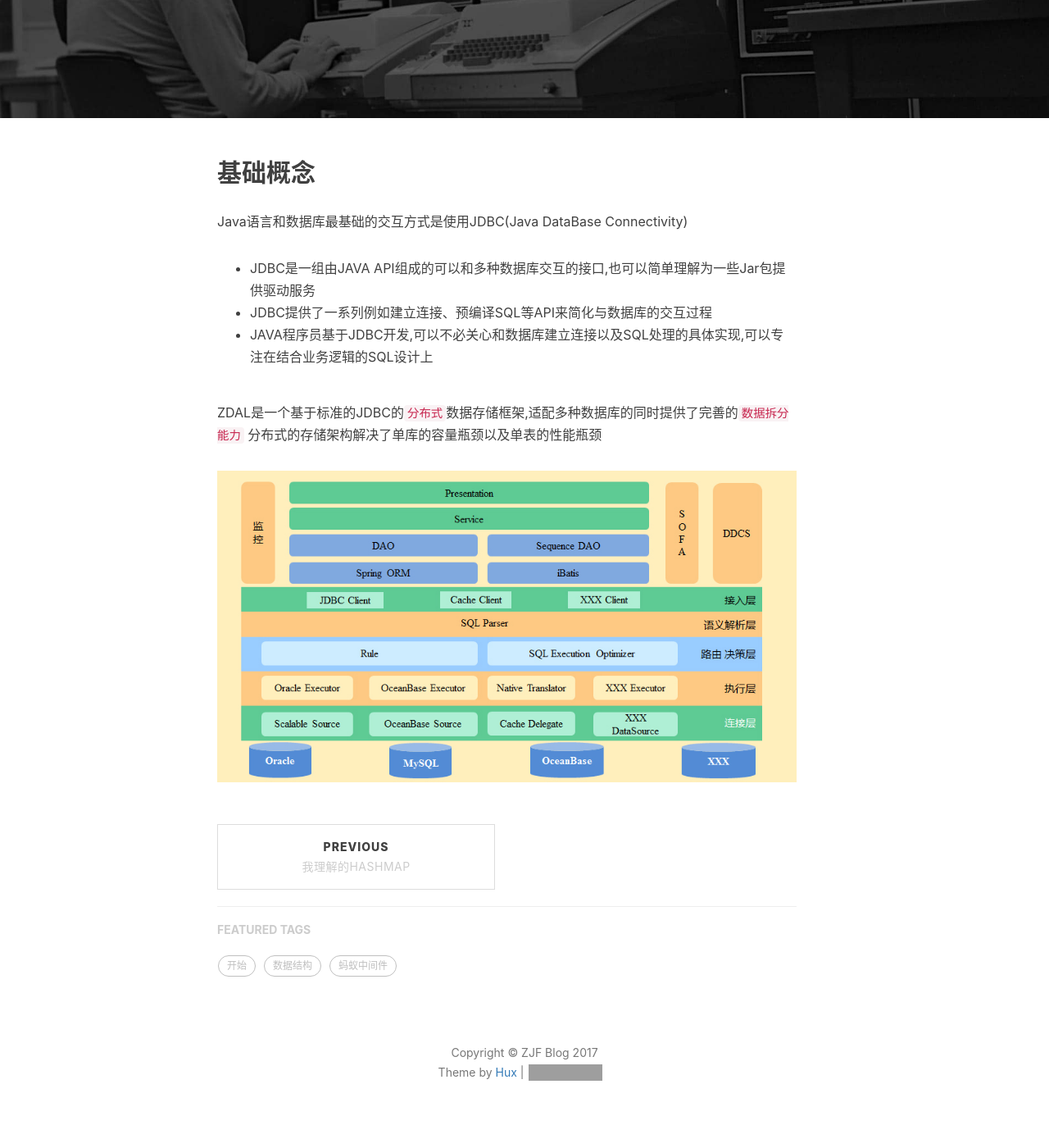
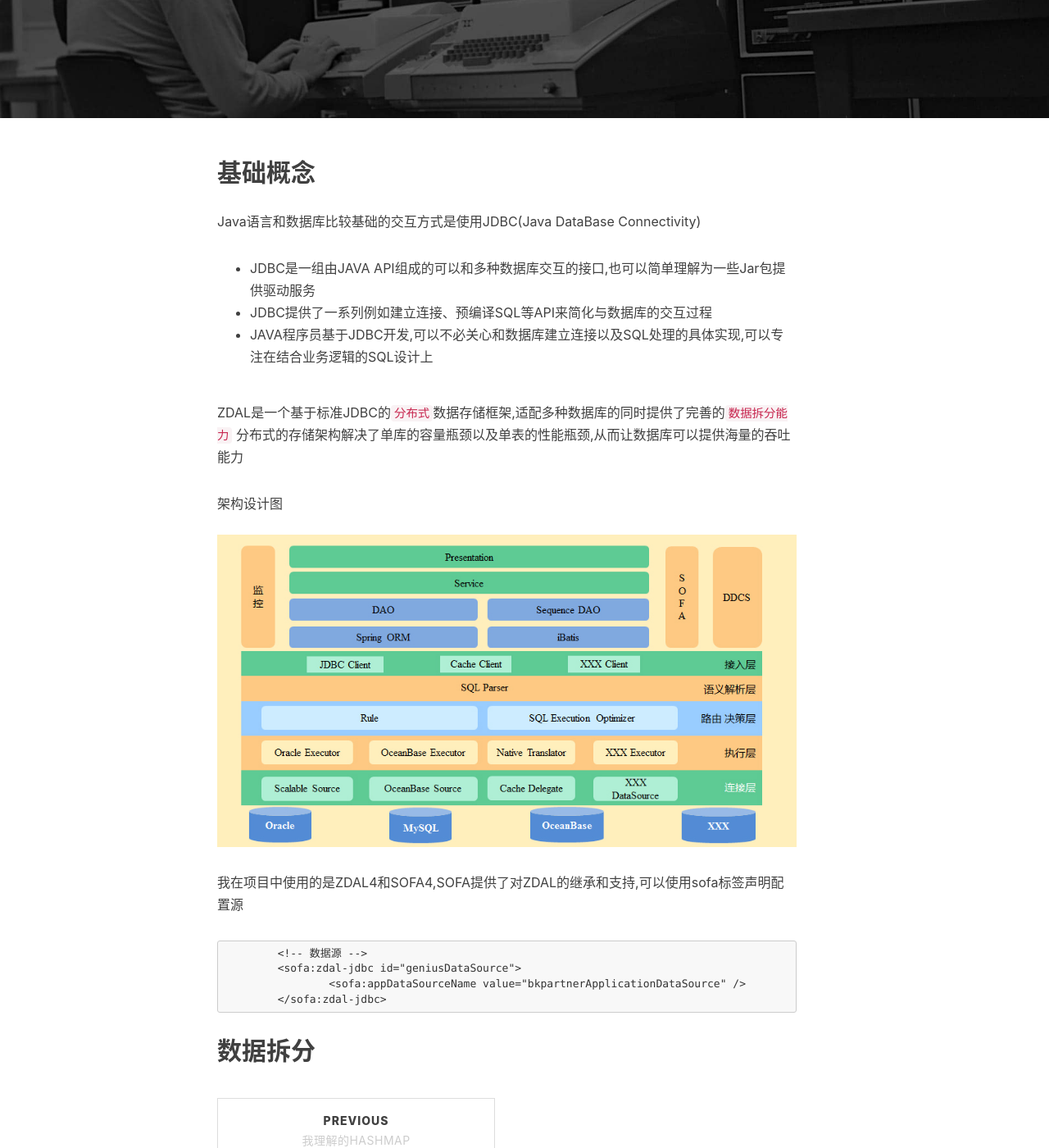
Before and after one commit to DoubleChick/DoubleChick.github.io, a Jekyll site: the page built from _posts/2017-12-10-zdal.markdown, in a window 1280 px wide and 1400 px high, scrolled down 379 px. Shown: the whole window at 82% size. Built offline with Jekyll 4.4.1, drawn with Linux system fonts in a browser that asks for light colours; nearby versions of some CDN libraries; comment, search, counter and statistics services are not loaded; grey boxes are pictures that could not be loaded.

Commit message:
Blog4Part5

````diff
--- a/_posts/2017-12-10-zdal.markdown
+++ b/_posts/2017-12-10-zdal.markdown
@@ -1,7 +1,7 @@
 ---
 layout:     post
 title:      "ZDAL-分布式数据存储框架"
-subtitle:   " ZDAL "
+subtitle:   "分库分表|"
 date:       2017-12-16 13:30:00
 author:     "ZJF"
 header-img: "img/post-bg-unix-linux.jpg"
@@ -11,13 +11,25 @@ tags:
 ---
 
 ## 基础概念
-Java语言和数据库最基础的交互方式是使用JDBC(Java DataBase Connectivity)
+Java语言和数据库比较基础的交互方式是使用JDBC(Java DataBase Connectivity)
 * JDBC是一组由JAVA API组成的可以和多种数据库交互的接口,也可以简单理解为一些Jar包提供驱动服务
 * JDBC提供了一系列例如建立连接、预编译SQL等API来简化与数据库的交互过程
 * JAVA程序员基于JDBC开发,可以不必关心和数据库建立连接以及SQL处理的具体实现,可以专注在结合业务逻辑的SQL设计上
 
 
-ZDAL是一个基于标准的JDBC的`分布式`数据存储框架,适配多种数据库的同时提供了完善的`数据拆分能力`
-分布式的存储架构解决了单库的容量瓶颈以及单表的性能瓶颈
+ZDAL是一个基于标准JDBC的`分布式`数据存储框架,适配多种数据库的同时提供了完善的`数据拆分能力`
+分布式的存储架构解决了单库的容量瓶颈以及单表的性能瓶颈,从而让数据库可以提供海量的吞吐能力
 
+架构设计图
 ![img](/img/in-post/zdal-architecture.jpg)
+
+我在项目中使用的是ZDAL4和SOFA4,SOFA提供了对ZDAL的继承和支持,可以使用sofa标签声明配置源
+
+```XML
+	<!-- 数据源 -->
+	<sofa:zdal-jdbc id="geniusDataSource">
+		<sofa:appDataSourceName value="bkpartnerApplicationDataSource" />
+	</sofa:zdal-jdbc>
+```
+
+## 数据拆分
````
